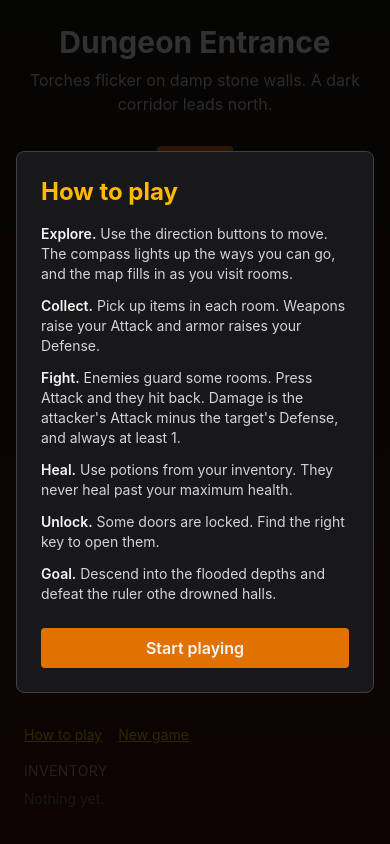
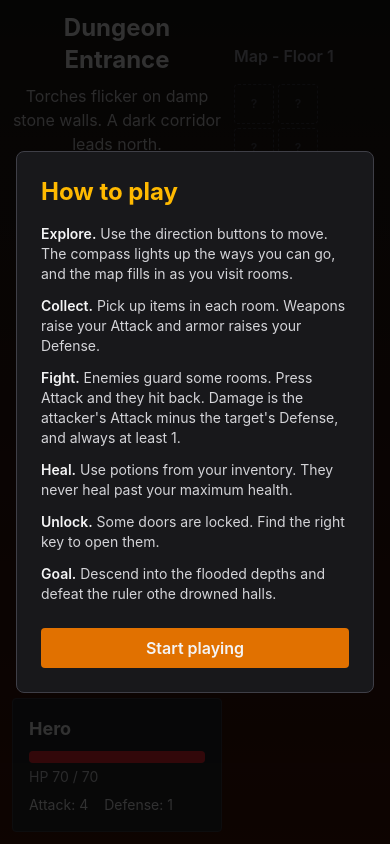
Before and after one commit to G0dWarri0r/Text-RPG-game, a React (Vite) app: page / in a window 390 px wide. Built offline with nearby package versions, Linux system fonts and the light colour scheme.

Commit message:
making page response and change in enemy attack time

```diff
--- a/src/App.jsx
+++ b/src/App.jsx
@@ -186,20 +186,20 @@ function App() {
   }
 
   return (
-    <main className="min-h-screen p-6 text-zinc-100">
+    <main className="h-dvh overflow-hidden p-3 text-zinc-100 md:p-6">
       <Background theme={currentRoomId} />
       {isTutorialOpen && <TutorialModal onClose={handleSeenTutorial} />}
-      <div className="mx-auto grid min-h-[calc(100vh-3rem)] max-w-5xl grid-cols-1 gap-6 md:grid-cols-[1fr_18rem]">
+      <div className="mx-auto grid h-full max-w-5xl grid-cols-[1fr_9rem] grid-rows-[minmax(0,1fr)] gap-3 md:grid-cols-[1fr_18rem] md:gap-6">
 
-        <section className="flex flex-col items-center gap-6">
+        <section className="flex min-h-0 flex-col items-center gap-4 overflow-y-auto md:gap-6">
           <header className="text-center">
-            <h1 className="text-3xl font-bold">{currentRoom.name}</h1>
+            <h1 className="text-2xl font-bold md:text-3xl">{currentRoom.name}</h1>
             <p className="mt-2 max-w-prose text-zinc-300">{currentRoom.description}</p>
           </header>
 
           {enemy && <EnemyPanel enemy={enemy} health={enemyHealth} isDefeated={isEnemyDefeated} onAttack={handlePlayerAttack} isHit={isEnemyHit} />}
 
-          <div className="flex flex-1 items-center justify-center gap-3">
+          <div className="flex flex-1 flex-wrap items-center justify-center gap-2 md:gap-3">
             {
               Object.entries(currentRoom.exits).map(([direction, roomId]) => {
                 return (
@@ -221,7 +221,7 @@ function App() {
 
         </section>
 
-        <aside className="flex flex-col gap-6">
+        <aside className="flex min-h-0 flex-col gap-4 overflow-y-auto md:gap-6">
           <div className="flex flex-wrap items-center justify-between gap-4">
             <MiniMap visitedRoomIds={visitedRoomIds} currentRoomId={currentRoomId} floor={currentRoom.floor} />
             <Compass availableDirections={availableDirections} />
--- a/src/components/MiniMap.jsx
+++ b/src/components/MiniMap.jsx
@@ -16,10 +16,12 @@ export function MiniMap({ visitedRoomIds, currentRoomId, floor }) {
         <section className="mt-8">
             <h2 className="mb-4 text-zinc-400 font-semibold">Map - Floor {floor}</h2>
             <div
-                className="grid gap-2"
+                className="grid gap-1 [--cell:2.5rem] md:gap-2 md:[--cell:4.5rem]"
                 style={{
-                    gridTemplateColumns: `repeat(${columns}, 4rem)`,
-                    gridTemplateRows: `repeat(${rows}, 4rem)`, }}>
+                    gridTemplateColumns: `repeat(${columns}, var(--cell))`,
+                    gridTemplateRows: `repeat(${rows}, var(--cell))`,
+                }}>
+
                 {
                     Object.values(roomList).map((room) => {
                         const isCurrent = (room.id === currentRoomId ? true : false);
@@ -30,7 +32,14 @@ export function MiniMap({ visitedRoomIds, currentRoomId, floor }) {
                                 title={room.name}
                                 style={{ gridColumnStart: room.x + 1, gridRowStart: room.y + 1 }}
                                 className={`flex items-center justify-center text-center rounded border text-xs font-semibold ${getSquareStyle(isCurrent, isVisited)}`} >
-                                {isVisited ? room.name : "?"}
+                                {isVisited ? (
+                                    <>
+                                        <span className="md:hidden">{room.name[0]}</span>
+                                        <span className="hidden md:inline">{room.name}</span>
+                                    </>
+                                ) : (
+                                    "?"
+                                )}
                             </div>
                         )
                     })
--- a/src/game/rules.jsx
+++ b/src/game/rules.jsx
@@ -1,2 +1,2 @@
 export const FINAL_ENEMY_ID = "drowned_king";
-export const IDLE_ATTACK_MS = 8000;
+export const IDLE_ATTACK_MS = 10000;
```
Also changed, not shown: 1 other file (tests, documents, lock files or other folders).
